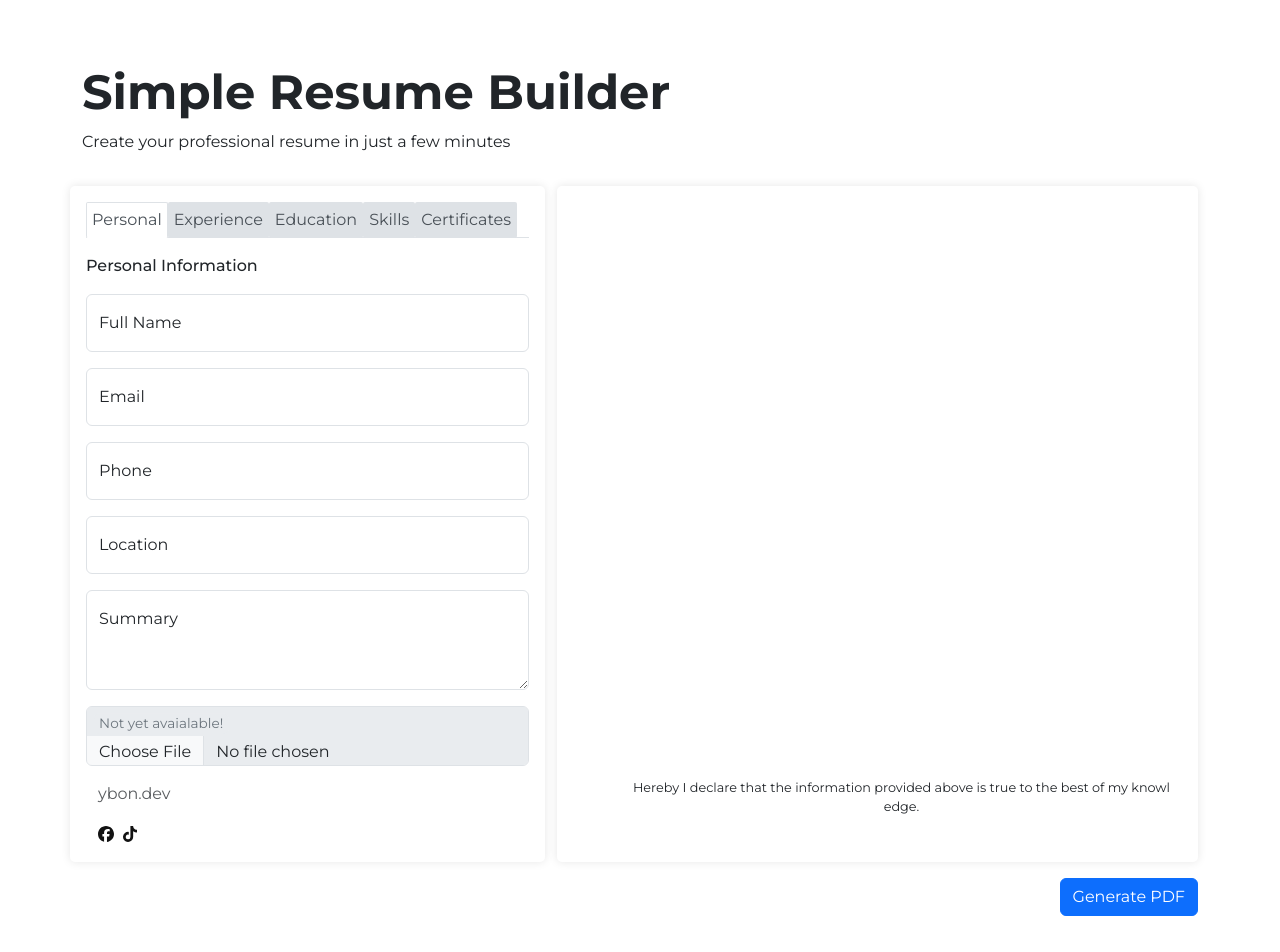
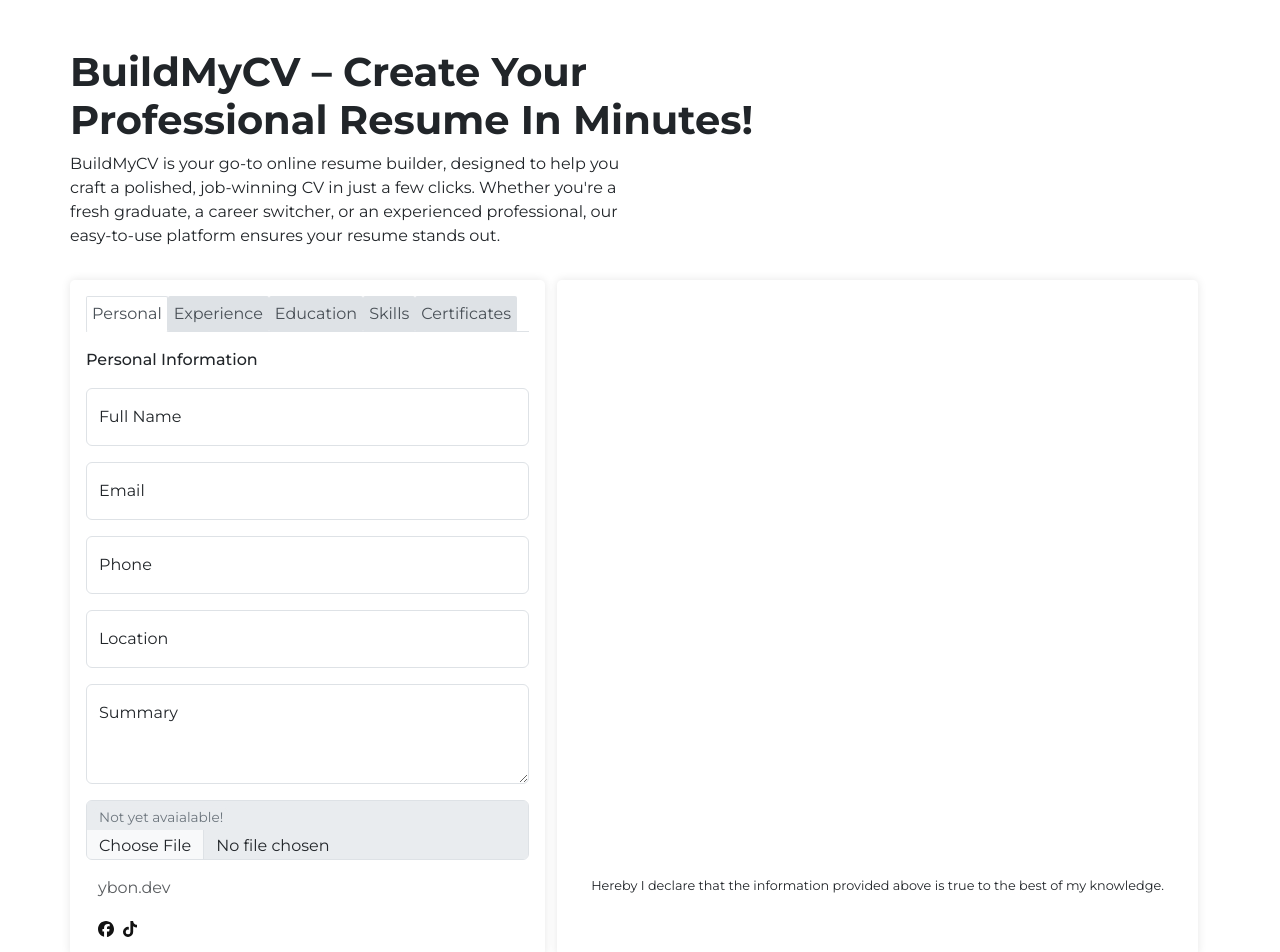
Before and after one commit to ybondev/resume-builder, a Next.js app: page / in a window 1280 px wide. Shown: the top 952 px of the page. Before the commit the page ends 926 px from the top, so only its background shows below. Built offline with nearby package versions, Linux system fonts and the light colour scheme.

Commit message:
added description and made some changes in the css

```diff
--- a/app/globals.css
+++ b/app/globals.css
@@ -10,12 +10,12 @@
 }
 
 main {
-  padding: 4rem
+  padding: 3rem
 }
 
 main .txt-title {
   font-weight: bold;
-  font-size: 3rem;
+  font-size: 2.5em;
   text-transform: capitalize;
 }
 
@@ -87,9 +87,12 @@ input[type="file"] {
 
 .resume-hereby {
   position: absolute;
-  bottom: 20px;
+  bottom: 0;
+  left: 50%;
+  transform: translate(-50%, -50%);
   font-size: .8em;
   padding: 2em;
+  width: 100%;
 }
 
 .resume-preview h3 {
@@ -140,4 +143,5 @@ textarea {
     font-size: 1.5em;
   }
 
+
 }
--- a/app/layout.jsx
+++ b/app/layout.jsx
@@ -4,7 +4,7 @@ import BootstrapClient from "./components/BootstrapClient";
 import "./globals.css";
 
 export const metadata = {
-  title: "Create Next App",
+  title: "Resume Builder",
   description: "Generated by create next app",
 };
 
--- a/app/page.jsx
+++ b/app/page.jsx
@@ -52,8 +52,22 @@ const page = () => {
     <>
       <main>
         <div className="container">
-          <h1 className="txt-title">simple resume builder</h1>
-          <span>Create your professional resume in just a few minutes</span>
+          <div className="row">
+            <div className="col-md-8 p-0">
+              <h1 className="txt-title">
+                BuildMyCV – Create Your Professional Resume in Minutes!
+              </h1>
+            </div>
+            <div className="col-md-6 p-0">
+              <span>
+                BuildMyCV is your go-to online resume builder, designed to help
+                you craft a polished, job-winning CV in just a few clicks.
+                Whether you're a fresh graduate, a career switcher, or an
+                experienced professional, our easy-to-use platform ensures your
+                resume stands out.
+              </span>
+            </div>
+          </div>
           <div className="row gy-3 mt-3">
             <div className="col-md-5 form">
               <ul className="nav nav-tabs" id="myTab" role="tablist">
```
